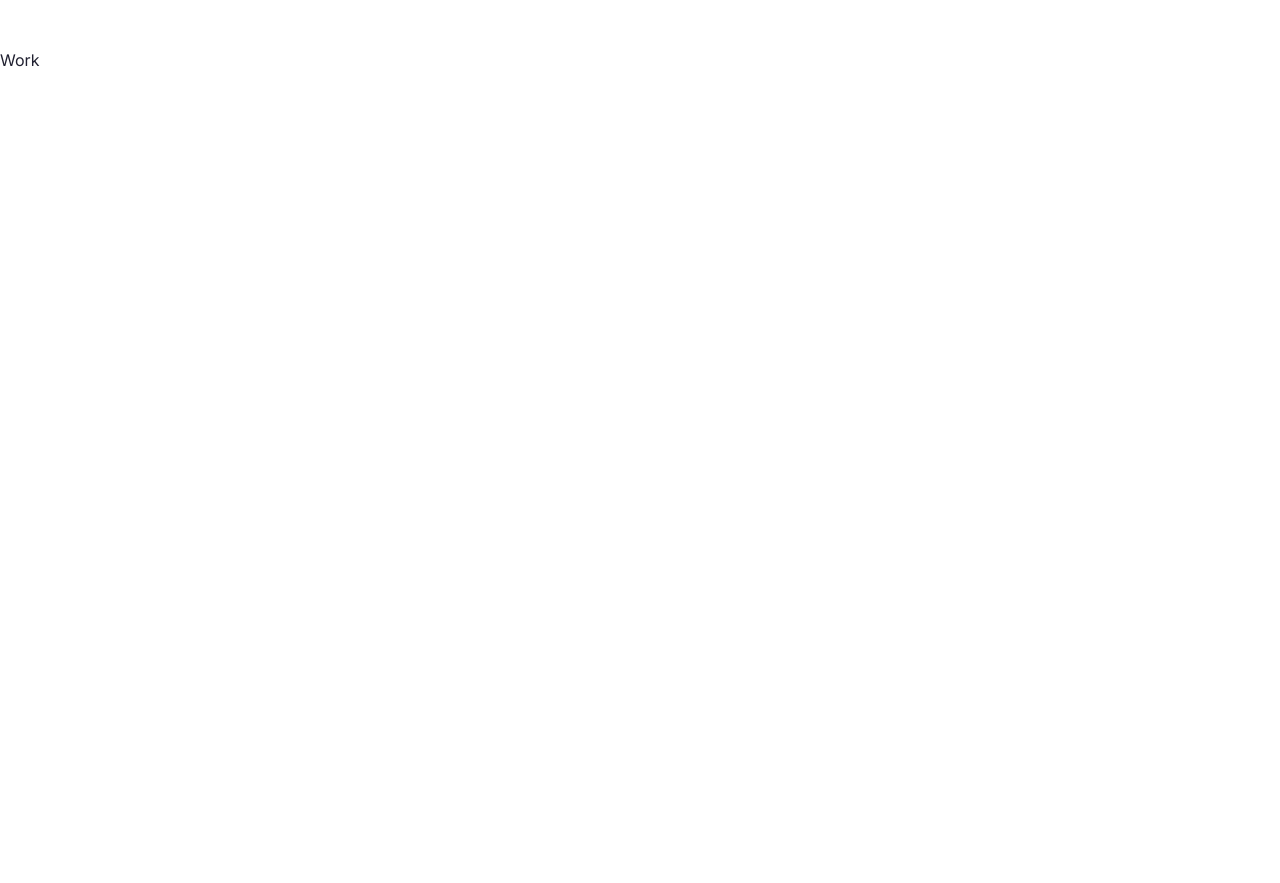
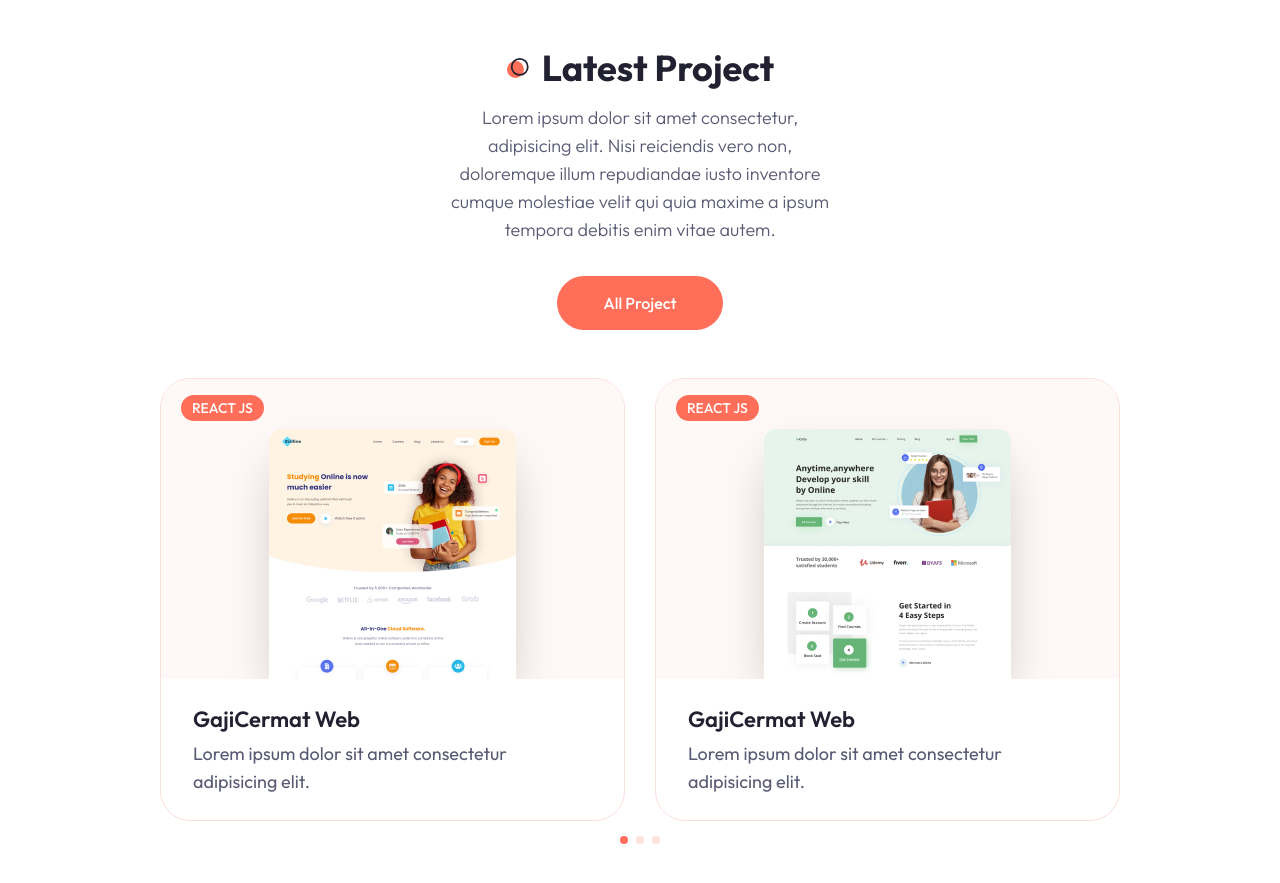
Before and after one commit to Mikazuki5/mika-portofolio, a Next.js app: page / in a window 1280 px wide. Shown: the part 2643-3526 px from the top of the page. Built offline with nearby package versions, Linux system fonts and the light colour scheme.

Commit message:
Create work section

```diff
--- a/src/app/globals.css
+++ b/src/app/globals.css
@@ -89,3 +89,7 @@
   .section-title {
     @apply text-4xl font-bold relative w-max flex items-center justify-between gap-x-3 before:bg-dot_light before:dark:bg-dot_dark before:bg-no-repeat before:bg-center before:w-[24px] before:h-[24px];
   }
+
+  .swiper-horizontal > .section-pagination-bullets .swiper-pagination-bullet, .swiper-pagination-horizontal.swiper-pagination-bullets .swiper-pagination-bullet {
+    @apply bg-primary
+  }
--- a/src/app/layout.tsx
+++ b/src/app/layout.tsx
@@ -1,11 +1,11 @@
 import type { Metadata } from "next";
-import { Inter } from "next/font/google";
+import { Outfit } from "next/font/google";
 import "./globals.css";
 import Header from "@/components/Layout/Header.component";
 import Footer from "@/components/Layout/Footer.component";
 import { ThemeProvider } from "@/components/Themes/ThemesProvider.component";
 
-const inter = Inter({ subsets: ["latin"] });
+const outfit = Outfit({ subsets: ["latin"] });
 
 export const metadata: Metadata = {
   title: "Portofolio | Gamal Rivaldi",
@@ -20,7 +20,7 @@
 }>) {
   return (
     <html lang="en" suppressHydrationWarning>
-      <body className={inter.className}>
+      <body className={outfit.className}>
         <ThemeProvider attribute="class" defaultTheme="light">
           <Header />
           {children}
--- a/src/components/Service/page.tsx
+++ b/src/components/Service/page.tsx
@@ -1,11 +1,11 @@
-import { Blocks, GanttChartSquare, Gem } from 'lucide-react'
+import { Blocks, GanttChartSquare, Gem, Aperture } from 'lucide-react'
 import React from 'react'
 import { Card, CardContent, CardDescription, CardHeader, CardTitle } from '../ui/card'
 
 const serviceData = [
   {
-    icon: <GanttChartSquare size={72} strokeWidth={0.8} />,
-    title: "Web Design",
+    icon: <Aperture size={72} strokeWidth={0.8} />,
+    title: "Photo / Videography",
     description: "Lorem ipsum dolor sit amet consectetur adipisicing elit. Harum veritatis doloremque vero, modi ducimus minima officiis non aspernatur quis repudiandae, ex optio ipsum aliquam eum quam illo id veniam culpa."
   },
   {
--- a/src/components/Work/page.tsx
+++ b/src/components/Work/page.tsx
@@ -1,8 +1,100 @@
-import React from 'react'
+'use client'
+import 'swiper/css';
+import 'swiper/css/pagination';
+
+import Link from 'next/link';
+import React from 'react';
+import { Button } from '../ui/button';
+
+import { Swiper, SwiperSlide } from 'swiper/react';
+import { Pagination } from 'swiper/modules'
+
+
+import ProjectCard from '../ui/projectCard';
+
+const ProjectData = [
+  {
+    image: '/work/3.png',
+    category: 'react js',
+    name: 'GajiCermat Web',
+    description: 'Lorem ipsum dolor sit amet consectetur adipisicing elit.',
+    link: '/',
+    github: '/'
+  },
+  {
+    image: '/work/4.png',
+    category: 'react js',
+    name: 'GajiCermat Web',
+    description: 'Lorem ipsum dolor sit amet consectetur adipisicing elit.',
+    link: '/',
+    github: '/'
+  },
+  {
+    image: '/work/2.png',
+    category: 'next js',
+    name: 'GajiCermat Web',
+    description: 'Lorem ipsum dolor sit amet consectetur adipisicing elit.',
+    link: '/',
+    github: '/'
+  },
+  {
+    image: '/work/1.png',
+    category: 'next js',
+    name: 'GajiCermat Web',
+    description: 'Lorem ipsum dolor sit amet consectetur adipisicing elit.',
+    link: '/',
+    github: '/'
+  },
+  {
+    image: '/work/3.png',
+    category: 'next js',
+    name: 'GajiCermat Web',
+    description: 'Lorem ipsum dolor sit amet consectetur adipisicing elit.',
+    link: '/',
+    github: '/'
+  },
+  {
+    image: '/work/4.png',
+    category: 'next js',
+    name: 'GajiCermat Web',
+    description: 'Lorem ipsum dolor sit amet consectetur adipisicing elit.',
+    link: '/',
+    github: '/'
+  },
+  {
+    image: '/work/1.png',
+    category: 'next js',
+    name: 'GajiCermat Web',
+    description: 'Lorem ipsum dolor sit amet consectetur adipisicing elit.',
+    link: '/',
+    github: '/'
+  }
+]
 
 const Work = () => {
   return (
-    <div>Work</div>
+    <section className="relative mb-12 xl:mb-48">
+      <div className="container mx-auto">
+        <div className="max-w-[400px] mx-auto xl:mx-0 text-center xl:text-left mb-12 xl:h-[400px] flex flex-col justify-center items-center xl:items-start">
+          <h2 className="section-title mb-4">Latest Project</h2>
+          <p className="subtitle mb-8">Lorem ipsum dolor sit amet consectetur, adipisicing elit. Nisi reiciendis vero non, doloremque illum repudiandae iusto inventore cumque molestiae velit qui quia maxime a ipsum tempora debitis enim vitae autem.</p>
+          <Link href={"/projects"}>
+            <Button>All Project</Button>
+          </Link>
+        </div>
+        <div className="xl:max-w-[900px] xl:absolute right-0 top-0">
+          <Swiper className="h-[480px]" slidesPerView={1} breakpoints={{640: {slidesPerView: 2}}} spaceBetween={30} modules={[Pagination]} pagination={{clickable: true}}>
+            {ProjectData.slice(0, 4).map((project, idx) => {
+              return (
+                <SwiperSlide key={idx}>
+                  <ProjectCard data={project} />
+                </SwiperSlide>
+              )
+            })}
+          </Swiper>
+        </div>
+      </div>
+    </section>
   )
 }
 
--- /dev/null
+++ b/src/components/ui/projectCard.tsx
@@ -0,0 +1,32 @@
+import React from 'react'
+import { Card, CardHeader } from './card'
+import { Badge } from './badge'
+import Image from 'next/image'
+import Link from 'next/link'
+import { Link2Icon } from 'lucide-react'
+
+const ProjectCard = ({ data }: any) => {
+  return (
+    <Card className="group overflow-hidden relative">
+      <CardHeader className="p-0">
+       <div className="relative w-full h-[300px] flex items-center justify-center bg-tertiary dark:bg-secondary/40 xl:bg-work_project_bg_light xl:dark:bg-work_project_bg_dark xl:bg-[110%] xl:bg-no-repeat overflow-hidden">
+        <Image className="absolute bottom-0 shadow-2xl" src={data.image} width={247} height={250} alt='' priority />
+        <div>
+          <Link href={data.link} className="bg-secondary w-[54px] h-[54px] rounded-full flex justify-center items-center scale-0 opacity-0 group-hover:scale-100 group-hover:opacity-100 transition-all duration-200">
+            <Link2Icon className="text-white" />
+          </Link>
+        </div>
+       </div>
+      </CardHeader>
+      <div className="h-full px-8 py-6">
+        <Badge className="uppercase text-sm font-medium mb-2 absolute top-4 left-5">
+          {data.category}
+        </Badge>
+        <h4 className="h4 mb-1">{data.name}</h4>
+        <p className="text-muted-foreground text-lg">{data.description}</p>
+      </div>
+    </Card>
+  )
+}
+
+export default ProjectCard
--- a/tailwind.config.ts
+++ b/tailwind.config.ts
@@ -86,7 +86,9 @@
         dot_light: 'url(/dots-light.svg)',
         dot_dark: 'url(/dots-dark.svg)',
         about_shape_light: 'url(/about/shape-light.svg)',
-        about_shape_dark: 'url(/about/shape-dark.svg)'
+        about_shape_dark: 'url(/about/shape-dark.svg)',
+        work_project_bg_light: 'url(/work/project-bg-light.png)',
+        work_project_bg_dark: 'url(/work/project-bg-dark.png)'
       }
     },
   },
```
